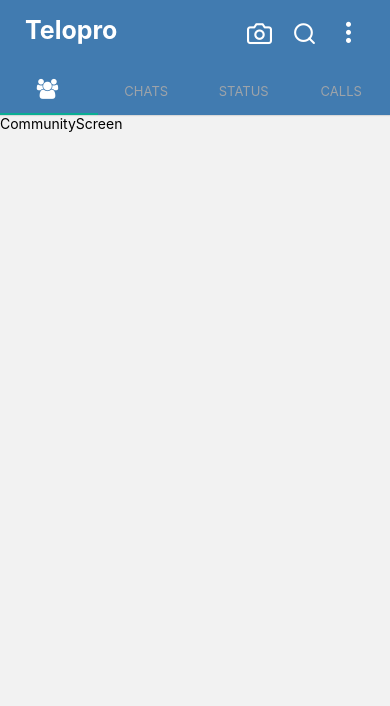
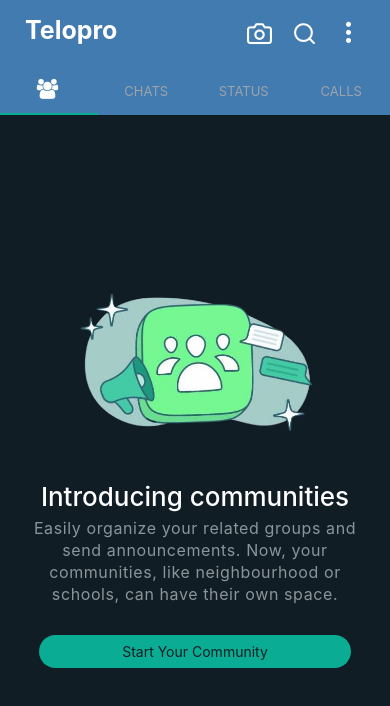
Before and after one commit to pham-manh/telepro-app-final, a React Native app: screen /Community in a window 390 px wide. Shown: the top 706 px of the page. Built offline with nearby package versions, Linux system fonts and the light colour scheme.

Commit message:
[ADD] Impl Community_Screen's UI

```diff
--- a/src/screens/CommunityScreen.jsx
+++ b/src/screens/CommunityScreen.jsx
@@ -1,12 +1,61 @@
 import React from 'react';
-import {Text, View} from 'react-native';
+import {Image, StyleSheet, Text, TouchableOpacity, View} from 'react-native';
+import CommunityImg from '../assets/community-img.png';
+import {Colors} from '../theme/Colors';
 
 const CommunityScreen = () => {
   return (
-    <View>
-      <Text>CommunityScreen</Text>
+    <View style={styles.container}>
+      <Image style={styles.communityImg} source={CommunityImg} />
+      <Text style={styles.community}>Introducing communities</Text>
+      <Text style={styles.subText}>
+        Easily organize your related groups and send announcements. Now, your
+        communities, like neighbourhood or schools, can have their own space.
+      </Text>
+      <TouchableOpacity style={styles.buttonStyle}>
+        <Text style={styles.buttonTitle}>Start Your Community</Text>
+      </TouchableOpacity>
     </View>
   );
 };
+const styles = StyleSheet.create({
+  container: {
+    backgroundColor: Colors.background,
+    flex: 1,
+    alignItems: 'center',
+    justifyContent: 'center',
+  },
+  communityImg: {
+    height: 150,
+    width: 250,
+  },
+  community: {
+    fontSize: 26,
+    color: Colors.white,
+    fontWeight: '500',
+    marginTop: 40,
+  },
+  subText: {
+    color: Colors.textGrey,
+    fontSize: 16,
+    textAlign: 'center',
+    paddingHorizontal: 30,
+    marginTop: 5,
+    lineHeight: 22,
+    letterSpacing: 0.6,
+  },
+  buttonStyle: {
+    backgroundColor: Colors.tertiary,
+    marginTop: 30,
+    padding: 8,
+    borderRadius: 30,
+    width: '80%',
+  },
+  buttonTitle: {
+    textAlign: 'center',
+    fontSize: 14,
+    color: Colors.background,
+  },
+});
 
 export default CommunityScreen;
```
Also changed, not shown: src/components/Header.jsx (+3 -4 lines), src/assets/community-img.png (added).
